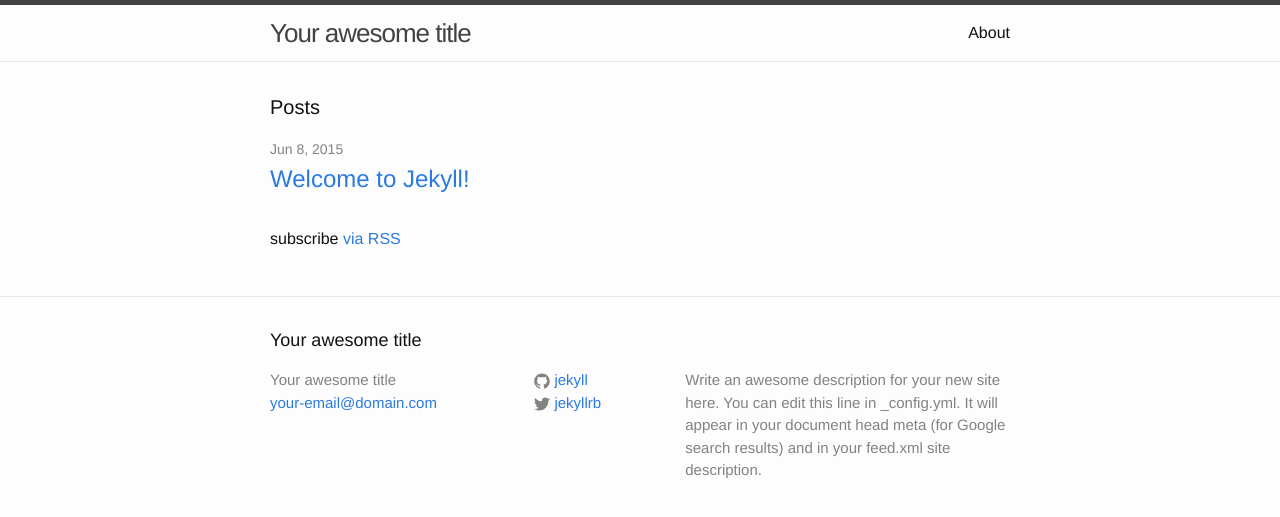
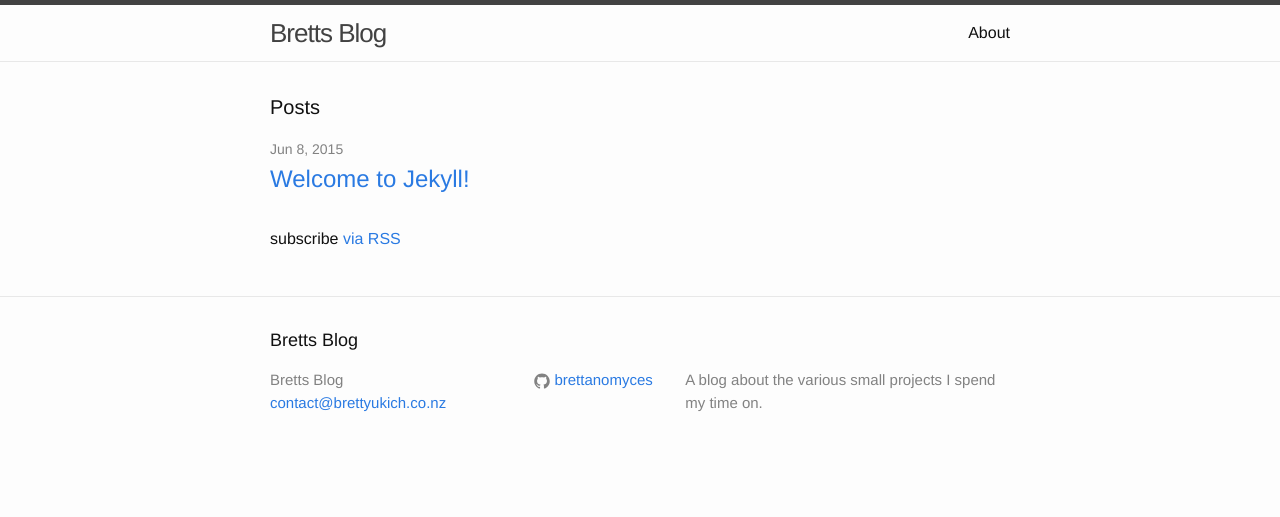
Before and after one commit to brettanomyces/brettanomyces.github.io, a Jekyll site: the page built from index.html, in a window 1280 px wide. Shown: the top 517 px of the page. Built offline with Jekyll 4.4.1, drawn with Linux system fonts in a browser that asks for light colours; comment, search, counter and statistics services are not loaded.

Commit message:
basic config

```diff
--- a/CNAME
+++ b/CNAME
@@ -1 +1 @@
-blog.brettyukich.com
+blog.brettyukich.co.nz
--- a/_config.yml
+++ b/_config.yml
@@ -1,14 +1,11 @@
 # Site settings
-title: Your awesome title
-email: your-email@domain.com
+title: Bretts Blog
+email: contact@brettyukich.co.nz
 description: > # this means to ignore newlines until "baseurl:"
-  Write an awesome description for your new site here. You can edit this
-  line in _config.yml. It will appear in your document head meta (for
-  Google search results) and in your feed.xml site description.
+  A blog about the various small projects I spend my time on.
 baseurl: "" # the subpath of your site, e.g. /blog/
-url: "http://yourdomain.com" # the base hostname & protocol for your site
-twitter_username: jekyllrb
-github_username:  jekyll
+url: "http://blog.brettyukich.co.nz" # the base hostname & protocol for your site
+github_username:  brettanomyces
 
 # Build settings
 markdown: kramdown
--- a/_includes/head.html
+++ b/_includes/head.html
@@ -8,4 +8,7 @@
 
     <link rel="stylesheet" href="{{ "/css/main.css" | prepend: site.baseurl }}">
     <link rel="canonical" href="{{ page.url | replace:'index.html','' | prepend: site.baseurl | prepend: site.url }}">
+
+    <!-- Analytics -->
+    {% include heap.html %}
 </head>
--- /dev/null
+++ b/_includes/heap.html
@@ -0,0 +1,4 @@
+<script type="text/javascript">
+  window.heap=window.heap||[],heap.load=function(t,e){window.heap.appid=t,window.heap.config=e;var a=document.createElement("script");a.type="text/javascript",a.async=!0,a.src=("https:"===document.location.protocol?"https:":"http:")+"//cdn.heapanalytics.com/js/heap-"+t+".js";var n=document.getElementsByTagName("script")[0];n.parentNode.insertBefore(a,n);for(var o=function(t){return function(){heap.push([t].concat(Array.prototype.slice.call(arguments,0)))}},p=["clearEventProperties","identify","setEventProperties","track","unsetEventProperty"],c=0;c<p.length;c++)heap[p[c]]=o(p[c])};
+  heap.load("1410674423");
+</script>
```
Also changed, not shown: _drafts/aruino-timed-switch.md (added, +1 -0 lines).
